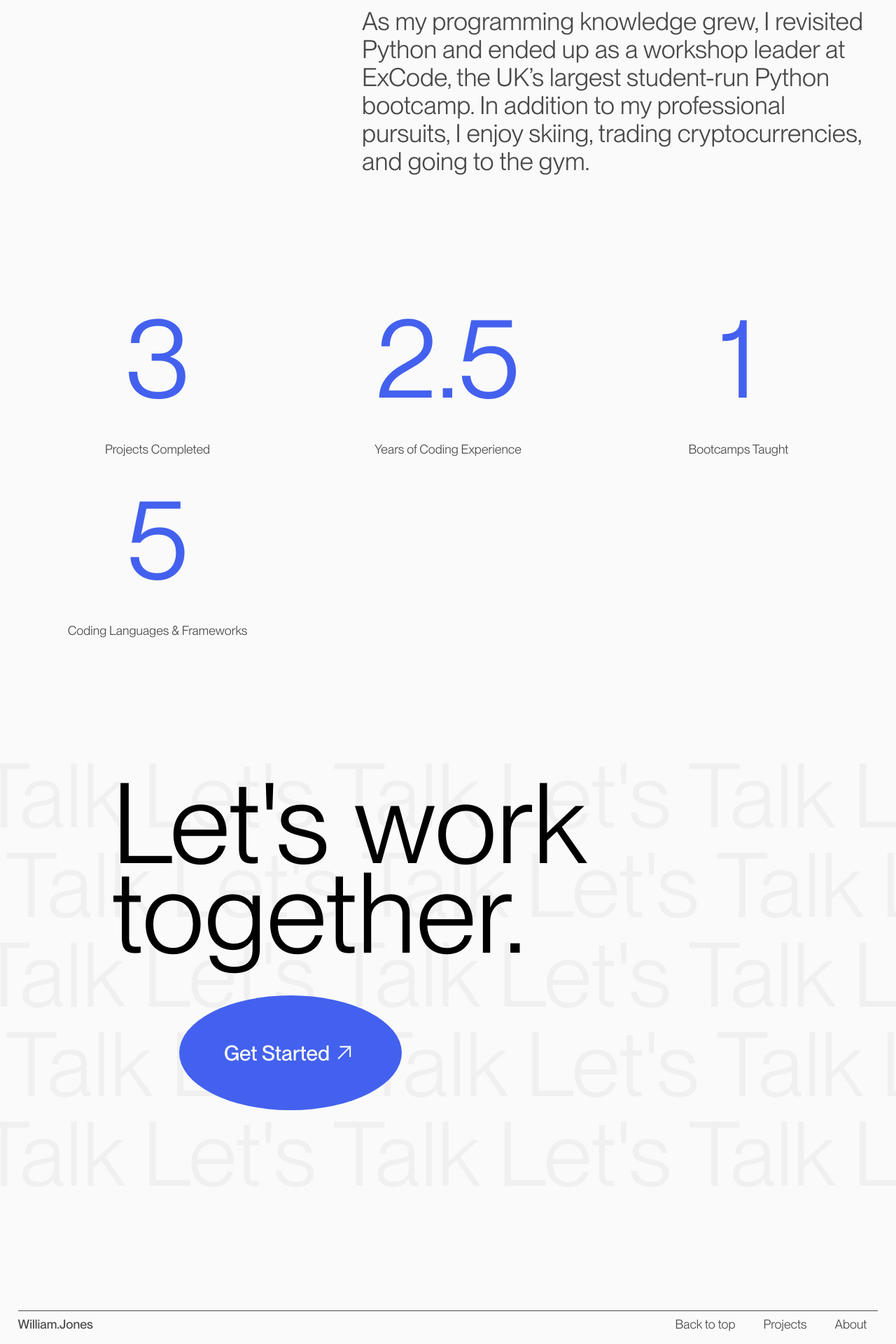
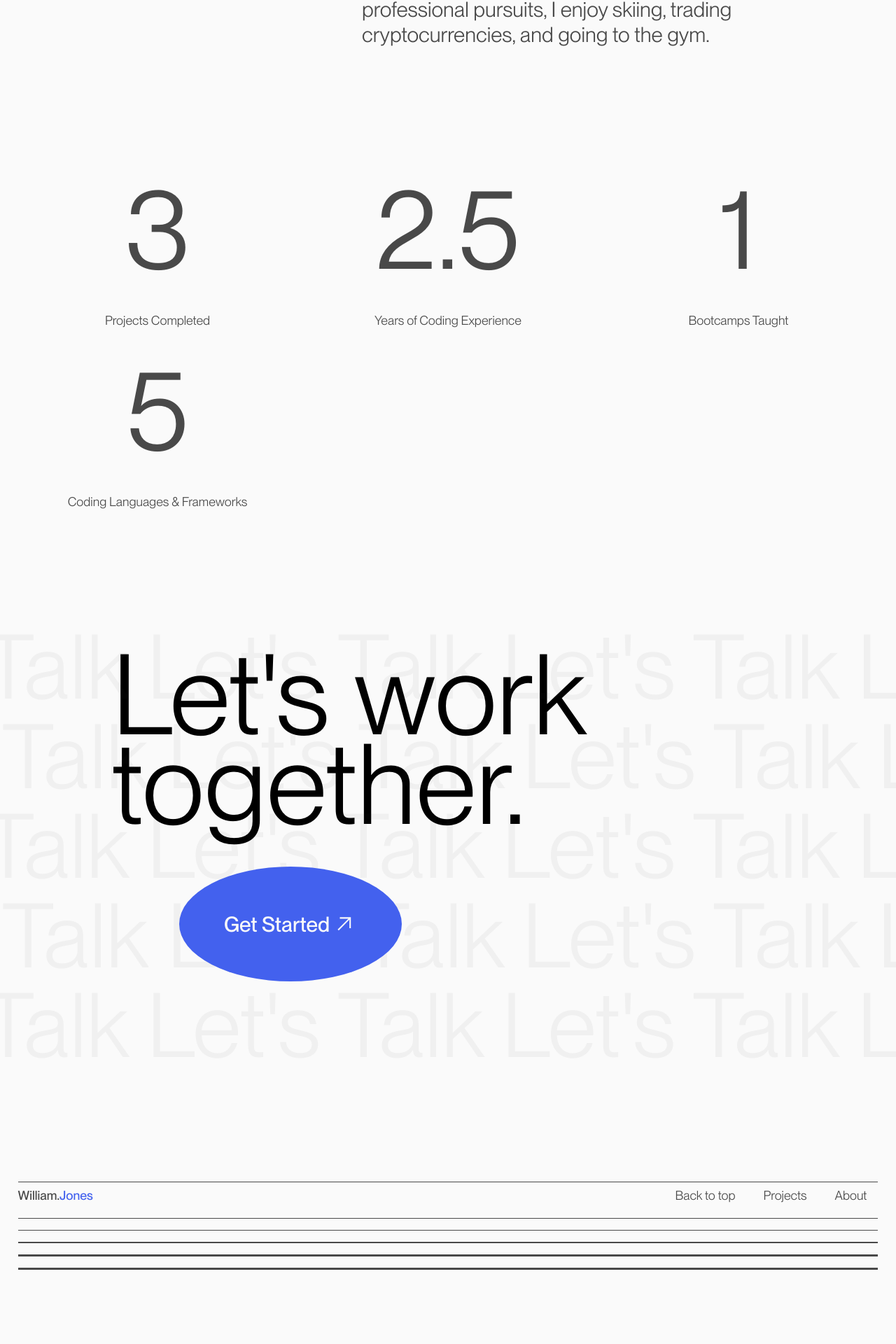
Before and after one commit to Wj9488/-Personal-Portfolio-2024-25, a Next.js app: page /about in a window 1280 px wide. Shown: the part 857-2777 px from the top of the page at 70% size. After the commit the page ends 2711 px from the top, so only its background shows below. Built offline with nearby package versions, Linux system fonts and the light colour scheme.

Commit message:
image change

```diff
--- a/app/about/page.jsx
+++ b/app/about/page.jsx
@@ -46,7 +46,7 @@ const AboutPage = () => {
           <PageHeader headerText="About me" />
         </header>
         <section className="margin__setter">
-          <p className="pc mt-[5rem] text-2xl lg:text-3xl xl:text-4xl lg:ml-[40%]">
+          <p className="pc mt-[5rem] text-2xl lg:text-3xl lg:ml-[40%]">
             <span className="opacity-0">_____</span>I am passionate about
             transforming design concepts into functional products that users can
             enjoy. Leveraging my skills to create exceptional websites for
@@ -68,25 +68,25 @@ const AboutPage = () => {
         <section className="mt-[5rem] lg:mt-[10rem] my-[5rem] margin__setter">
           <div className="grid grid-cols-2 lg:grid-cols-3 grid-rows-2 text-lg lg:gap-4 gap-2">
             <div className="text-center">
-              <p className="text-[6rem] hc lg:text-[8rem] xl:text-[10rem] 2xl:text-[12rem] accent__col_text mb-[1.25rem]">
+              <p className="text-[6rem] pc lg:text-[8rem] xl:text-[10rem] 2xl:text-[12rem] accent__col_text mb-[1.25rem]">
                 3
               </p>
               <p className=" pc">Projects Completed</p>
             </div>
             <div className="text-center">
-              <p className="text-[6rem] hc lg:text-[8rem] xl:text-[10rem] 2xl:text-[12rem] accent__col_text mb-[1.25rem]">
+              <p className="text-[6rem] pc lg:text-[8rem] xl:text-[10rem] 2xl:text-[12rem] accent__col_text mb-[1.25rem]">
                 2.5
               </p>
               <p className=" pc">Years of Coding Experience</p>
             </div>
             <div className="text-center">
-              <p className="text-[6rem] hc lg:text-[8rem] xl:text-[10rem] 2xl:text-[12rem] accent__col_text mb-[1.25rem]">
+              <p className="text-[6rem] pc lg:text-[8rem] xl:text-[10rem] 2xl:text-[12rem] accent__col_text mb-[1.25rem]">
                 1
               </p>
               <p className=" pc">Bootcamps Taught</p>
             </div>
             <div className="text-center">
-              <p className="text-[6rem] hc lg:text-[8rem] xl:text-[10rem] 2xl:text-[12rem] accent__col_text mb-[1.25rem]">
+              <p className="text-[6rem] pc lg:text-[8rem] xl:text-[10rem] 2xl:text-[12rem] accent__col_text mb-[1.25rem]">
                 5
               </p>
               <p className=" pc">Coding Languages & Frameworks</p>
--- a/app/globals.css
+++ b/app/globals.css
@@ -3,7 +3,7 @@
 @tailwind utilities;
 
 :root {
-  --highlight-col: #000;
+  --heading-col: #000;
   --global-col: #494949;
   --page-bg: #fafafa;
   --transition-bg: #c0c0c0;
@@ -19,7 +19,7 @@ h3,
 h4,
 h5,
 h6 {
-  color: var(--highlight-col);
+  color: var(--heading-col);
 }
 p,button,li {
   line-height: 1.25;
@@ -76,6 +76,17 @@ textarea:focus {
 .global__bg {
   background-color: var(--global-col);
 }
+/* Inverse Colour Background */
+.ic__bg {
+  background-color: var(--page-bg);
+}
+/* Button Colour Background */
+.bc__bg {
+  background-color: var(--button-bg);
+}
+.transition__bg {
+  background-color: var(--transition-bg);
+}
 
 /* COLOURS */
 
@@ -91,18 +102,8 @@ textarea:focus {
 .ic {
     color: var(--page-bg);
 }
-.ic__bg {
-  background-color: var(--page-bg);
-}
-/* Button Colour Background */
-.bc__bg {
-  background-color: var(--button-bg);
-}
 .svgFill {
     fill: var(--page-bg);
-}
-.transition__bg {
-    background-color: var(--transition-bg);
 }
 .ic__b_top {
   border-top: 1px solid var(--page-bg);
--- a/app/layout.js
+++ b/app/layout.js
@@ -4,7 +4,7 @@ import localFont from "next/font/local"
 import Footer from '../components/Footer';
 import AlternativeMenu from '../components/AlternativeMenu';
 
-const WJ = localFont({
+const Montreal = localFont({
   src: [
     {
       path: "./Fonts/NeueMontreal-Bold.otf",
@@ -43,7 +43,7 @@ export const metadata = {
 export default function RootLayout({ children }) {
   return (
     <html lang="en">
-      <body className={WJ.className}>
+      <body className={Montreal.className}>
         <AlternativeMenu />
         {children}
         <Footer />
--- a/components/Footer.jsx
+++ b/components/Footer.jsx
@@ -1,28 +1,42 @@
-"use client"
+"use client";
 
-import Link from "next/link"
+import Link from "next/link";
 
 const Footer = () => {
   const scrollTop = () => {
     window.scrollTo({
       top: 0,
-          behavior: 'smooth'
+      behavior: "smooth",
     });
-      }
+  };
   return (
-    <footer className="relative mt-[5rem] mb-[2.5rem] b__top text-lg margin__setter pc"
+      <footer className="relative mt-[5rem] mb-[2.5rem] text-lg padding__setter pc">
+        <div className="flex items-center justify-between pt-1 b__top">
+          <p className="font-medium">William.<span className="hc">Jones</span></p>
+          <ul className="flex items-center justify-between gap-2 lg:gap-10 px-4 py-1 rounded-2xl">
+            <li className="lg:text-lg">
+              <p
+                className="hover:opacity-50 hover:cursor-pointer transition-all duration-200"
+                onClick={scrollTop}
               >
-      <div className="flex items-center justify-between pt-1">
-        <p className="pc font-medium">William.Jones</p>
-        <ul className="flex items-center justify-between gap-10 px-4 py-1 rounded-2xl">
-          <li className="lg:text-lg">
-            <p className="hover:opacity-50 hover:cursor-pointer transition-all duration-200" onClick={scrollTop}>Back to top</p>
+                Back to top
+              </p>
             </li>
             <li className="lg:block">
-            <Link className="hidden lg:block hover:opacity-50 transition-all duration-200" href={"/projects"}>Projects</Link>
+              <Link
+                className="hidden lg:block hover:opacity-50 transition-all duration-200"
+                href={"/projects"}
+              >
+                Projects
+              </Link>
             </li>
             <li className="">
-            <Link className="hover:opacity-50 transition-all duration-200" href={"/about"}>About</Link>
+              <Link
+                className="hover:opacity-50 transition-all duration-200"
+                href={"/about"}
+              >
+                About
+              </Link>
             </li>
           </ul>
         </div>
@@ -39,7 +53,7 @@ const Footer = () => {
           />
         ))}
       </footer>
-  )
-}
+  );
+};
 
-export default Footer
+export default Footer;
--- a/components/Nav.jsx
+++ b/components/Nav.jsx
@@ -12,9 +12,9 @@ const Nav = () => {
     "/projects": "Projects",
     "/about": "About",
     "/contact": "Contact",
-    "/experience/thousand-lines": "Experience",
-    "/experience/excode": "Experience",
-    "/experience/array": "Experience"
+    "/experience/thousand-lines": "Thousand Lines",
+    "/experience/excode": "Excode",
+    "/experience/array": "Array"
   };
 
   // Function to derive the display word from the pathname
--- a/components/common/CommonHeader.jsx
+++ b/components/common/CommonHeader.jsx
@@ -1,13 +1,45 @@
+"use client";
+
+import { motion as a, useAnimation, useInView } from "framer-motion";
+import { useEffect, useRef } from "react";
 
 const CommonHeader = ({ headerText, extraCss }) => {
+  const controls = useAnimation();
+  const ref = useRef(null);
+  const isInView = useInView(ref, { triggerOnce: true });
 
-    return (
-      <h3
-        className={`text-[3.25rem] lg:text-[5rem] xl:text-[6rem] 2xl:text-[8rem] leading-[1] my-[2.5rem] ${extraCss}`}
-      >
-          {headerText}
-      </h3>
-    );
+  const words = headerText.split(" ");
+
+  const variants = {
+    hidden: { y: 30, opacity: 0 },
+    visible: { y: 0, opacity: 1 },
   };
 
-  export default CommonHeader;
+  useEffect(() => {
+    if (isInView) {
+      controls.start("visible");
+    }
+  }, [controls, isInView]);
+
+  return (
+    <h1
+      ref={ref}
+      className={`text-[3.25rem] lg:text-[5rem] xl:text-[6rem] 2xl:text-[8rem] leading-[1] my-[2.5rem] ${extraCss}`}
+    >
+      {words.map((word, index) => (
+        <a.span
+          key={index}
+          initial="hidden"
+          animate={controls}
+          variants={variants}
+          transition={{ duration: 0.25, delay: 0.5 + index * 0.1 }}
+          style={{ display: "inline-block" }}
+        >
+          {word}&nbsp;
+        </a.span>
+      ))}
+    </h1>
+  );
+};
+
+export default CommonHeader;
```
Also changed, not shown: public/Images/w__home_2.jpg. Lines whose indentation alone changed are shown as unchanged.
